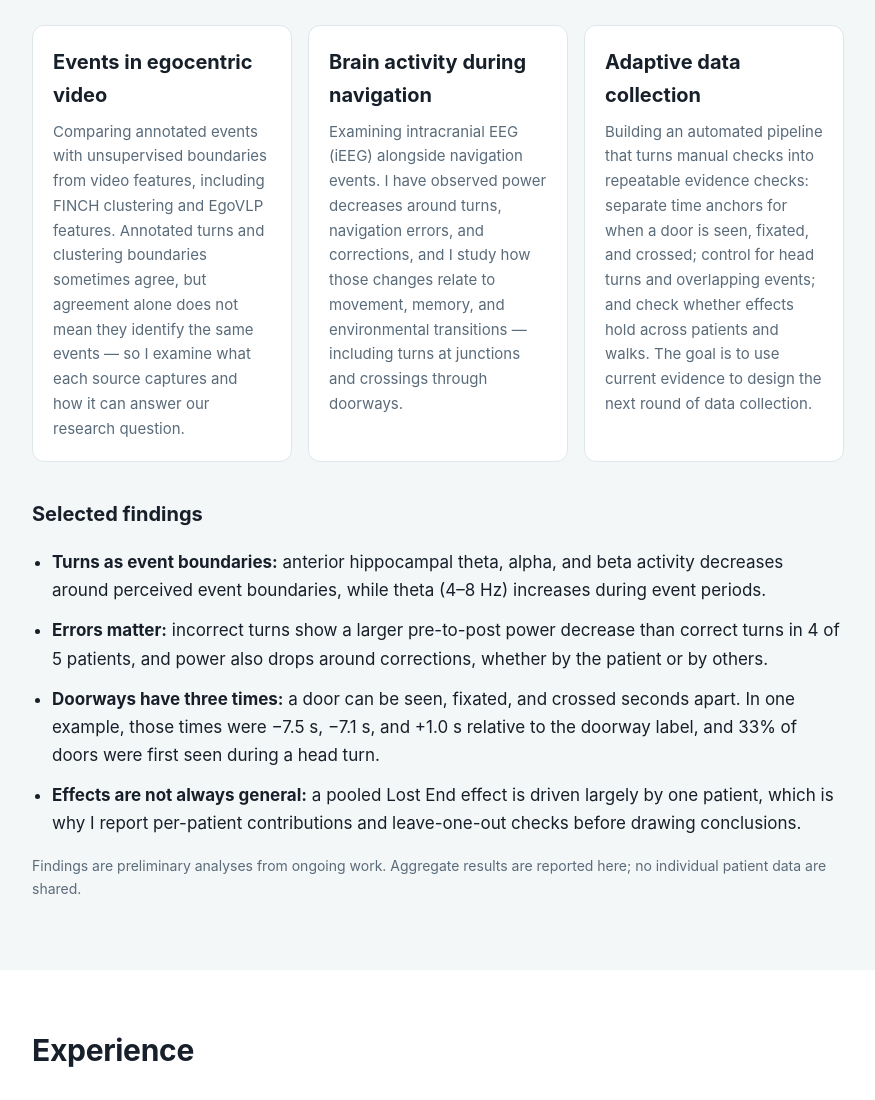
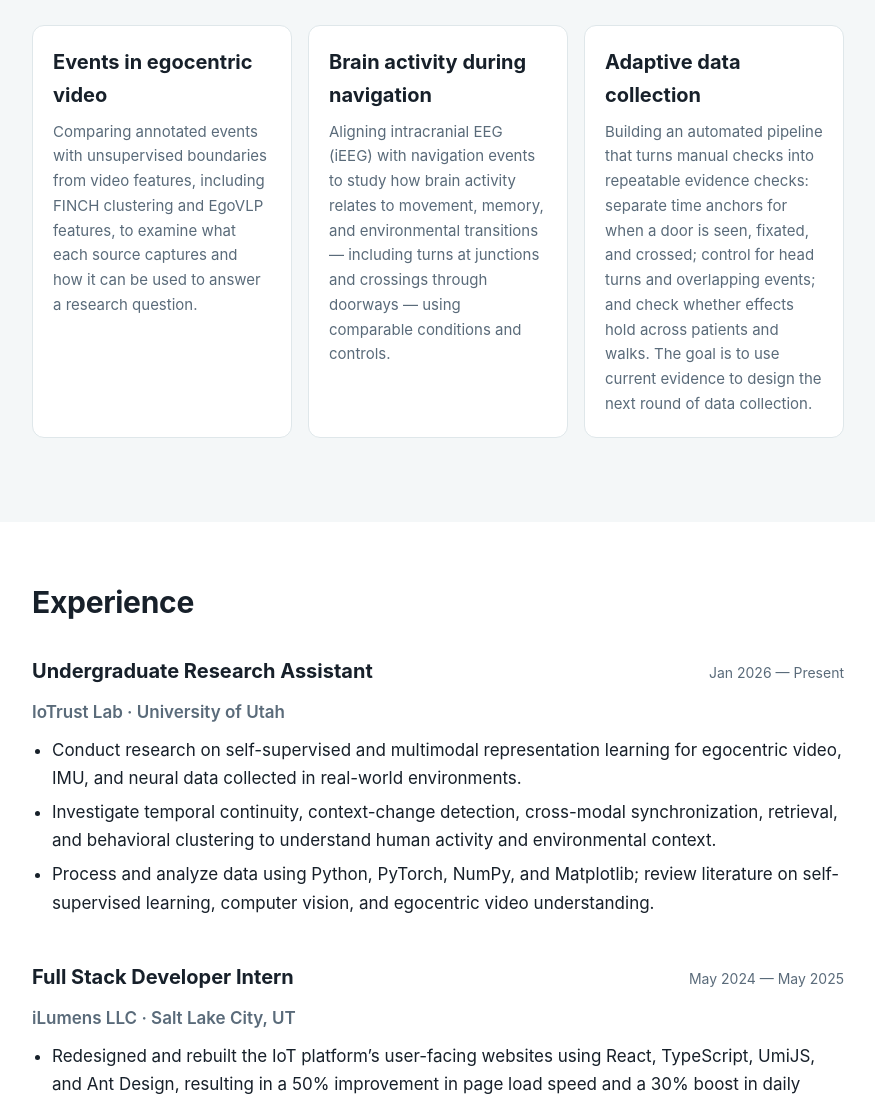
Before and after one commit to jinghanz-808/jinghanz-808.github.io, a plain HTML site: page index.html in a window 1280 px wide. Shown: the part 1302-2402 px from the top of the page, without its empty margins (202-1077 px from the left). Drawn offline with Linux system fonts and the light colour scheme.

Commit message:
Hide research data, show methods only

```diff
--- a/index.html
+++ b/index.html
@@ -55,12 +55,12 @@
         <div class="cards">
           <article class="card">
             <h3>Events in egocentric video</h3>
-            <p>Comparing annotated events with unsupervised boundaries from video features, including FINCH clustering and EgoVLP features. Annotated turns and clustering boundaries sometimes agree, but agreement alone does not mean they identify the same events — so I examine what each source captures and how it can answer our research question.</p>
+            <p>Comparing annotated events with unsupervised boundaries from video features, including FINCH clustering and EgoVLP features, to examine what each source captures and how it can be used to answer a research question.</p>
           </article>
 
           <article class="card">
             <h3>Brain activity during navigation</h3>
-            <p>Examining intracranial EEG (iEEG) alongside navigation events. I have observed power decreases around turns, navigation errors, and corrections, and I study how those changes relate to movement, memory, and environmental transitions — including turns at junctions and crossings through doorways.</p>
+            <p>Aligning intracranial EEG (iEEG) with navigation events to study how brain activity relates to movement, memory, and environmental transitions — including turns at junctions and crossings through doorways — using comparable conditions and controls.</p>
           </article>
 
           <article class="card">
@@ -68,15 +68,6 @@
             <p>Building an automated pipeline that turns manual checks into repeatable evidence checks: separate time anchors for when a door is seen, fixated, and crossed; control for head turns and overlapping events; and check whether effects hold across patients and walks. The goal is to use current evidence to design the next round of data collection.</p>
           </article>
         </div>
-
-        <h3 class="subheading">Selected findings</h3>
-        <ul class="findings">
-          <li><strong>Turns as event boundaries:</strong> anterior hippocampal theta, alpha, and beta activity decreases around perceived event boundaries, while theta (4–8 Hz) increases during event periods.</li>
-          <li><strong>Errors matter:</strong> incorrect turns show a larger pre-to-post power decrease than correct turns in 4 of 5 patients, and power also drops around corrections, whether by the patient or by others.</li>
-          <li><strong>Doorways have three times:</strong> a door can be seen, fixated, and crossed seconds apart. In one example, those times were −7.5 s, −7.1 s, and +1.0 s relative to the doorway label, and 33% of doors were first seen during a head turn.</li>
-          <li><strong>Effects are not always general:</strong> a pooled Lost End effect is driven largely by one patient, which is why I report per-patient contributions and leave-one-out checks before drawing conclusions.</li>
-        </ul>
-        <p class="note">Findings are preliminary analyses from ongoing work. Aggregate results are reported here; no individual patient data are shared.</p>
       </div>
     </section>
 
```
